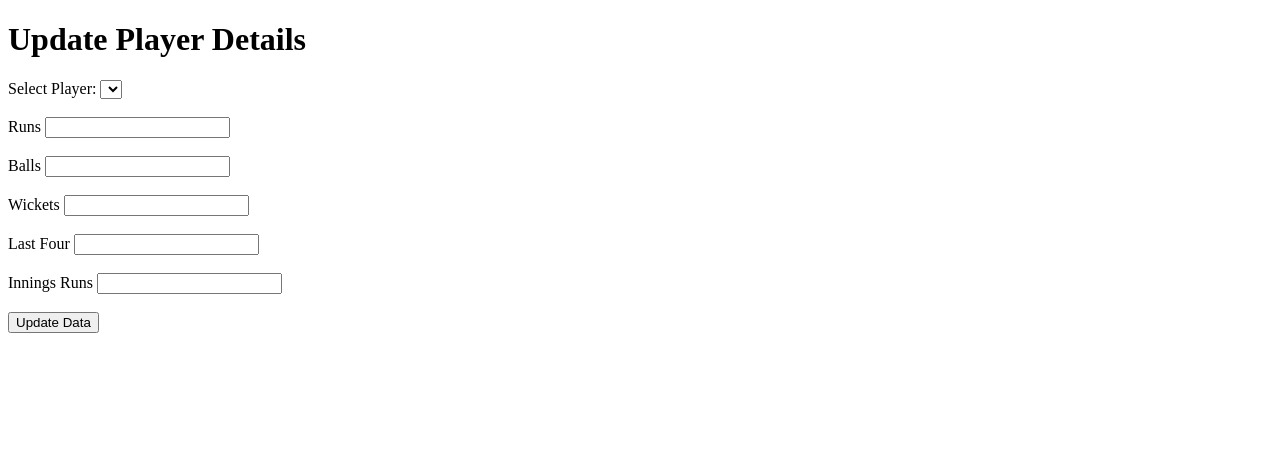
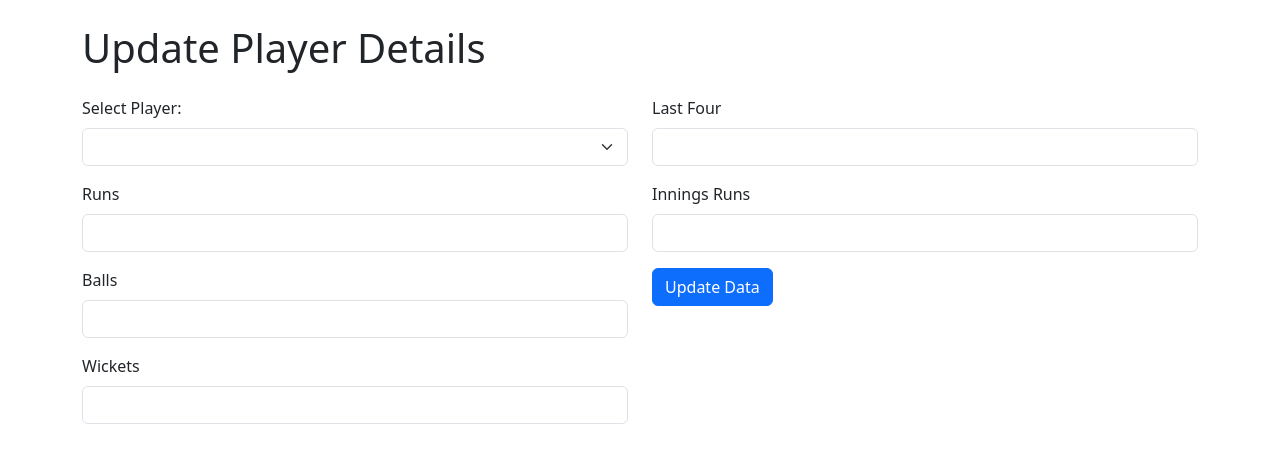
Before and after one commit to bilalparray/TeamAwesomeBackend, a website: page updatescore.html in a window 1280 px wide. Drawn offline with nearby package versions, Linux system fonts and the light colour scheme; no server answers.

Commit message:
update page bootstrap

```diff
--- a/updatescore.html
+++ b/updatescore.html
@@ -4,27 +4,56 @@
   <meta charset="UTF-8" />
   <meta name="viewport" content="width=device-width, initial-scale=1.0" />
   <title>Update Player Details</title>
+  <!-- Bootstrap CSS -->
+  <link href="https://cdnjs.cloudflare.com/ajax/libs/bootstrap/5.3.0/css/bootstrap.min.css" rel="stylesheet">
 </head>
 <body>
-    <h1>Update Player Details</h1>
+  <div class="container">
+    <h1 class="my-4">Update Player Details</h1>
+    <div class="row">
+      <div class="col-md-6">
         <form id="updateForm">
-      <label for="playerSelect">Select Player:</label>
-      <select id="playerSelect" name="playerId">
-        <!-- Dropdown options will be populated dynamically --></select
-      ><br /><br />
-      <label for="runs">Runs</label>
-      <input type="text" id="runs" name="runs" required /><br /><br />
-      <label for="balls">Balls</label>
-      <input type="text" id="balls" name="balls" required /><br /><br />
-      <label for="wickets">Wickets</label>
-      <input type="text" id="wickets" name="wickets" required /><br /><br />
-      <label for="lastfour">Last Four</label>
-      <input type="text" id="lastfour" name="lastfour" required /><br /><br />
+          <div class="mb-3">
+            <label for="playerSelect" class="form-label">Select Player:</label>
+            <select id="playerSelect" name="playerId" class="form-select">
+              <!-- Dropdown options will be populated dynamically -->
+            </select>
+          </div>
 
-      <label for="innings">Innings Runs</label>
-      <input type="text" id="innings" name="innings" required /><br /><br />
-      <button type="submit">Update Data</button>
+          <div class="mb-3">
+            <label for="runs" class="form-label">Runs</label>
+            <input type="text" id="runs" name="runs" class="form-control" required>
+          </div>
+
+          <div class="mb-3">
+            <label for="balls" class="form-label">Balls</label>
+            <input type="text" id="balls" name="balls" class="form-control" required>
+          </div>
+
+          <div class="mb-3">
+            <label for="wickets" class="form-label">Wickets</label>
+            <input type="text" id="wickets" name="wickets" class="form-control" required>
+          </div>
+        </div>
+        <div class="col-md-6">
+          <div class="mb-3">
+            <label for="lastfour" class="form-label">Last Four</label>
+            <input type="text" id="lastfour" name="lastfour" class="form-control" required>
+          </div>
+
+          <div class="mb-3">
+            <label for="innings" class="form-label">Innings Runs</label>
+            <input type="text" id="innings" name="innings" class="form-control" required>
+          </div>
+
+          <button type="submit" class="btn btn-primary">Update Data</button>
         </form>
+      </div>
+    </div>
+  </div>
+
+  <!-- Bootstrap JS (optional if you're not using Bootstrap's JavaScript components) -->
+  <script src="https://cdnjs.cloudflare.com/ajax/libs/bootstrap/5.3.0/js/bootstrap.bundle.min.js"></script>
 
   <script>
     // Function to fetch players and populate dropdown
```
Lines whose indentation alone changed are shown as unchanged.
